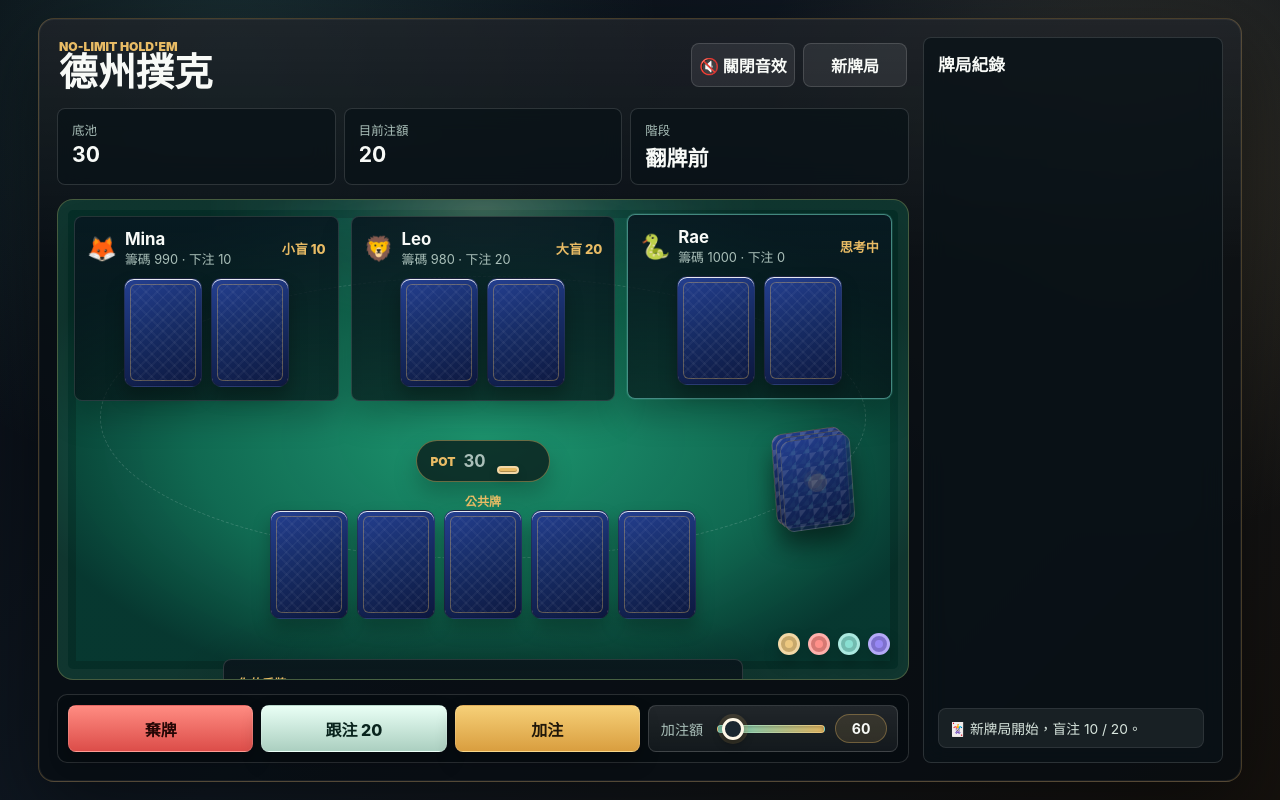
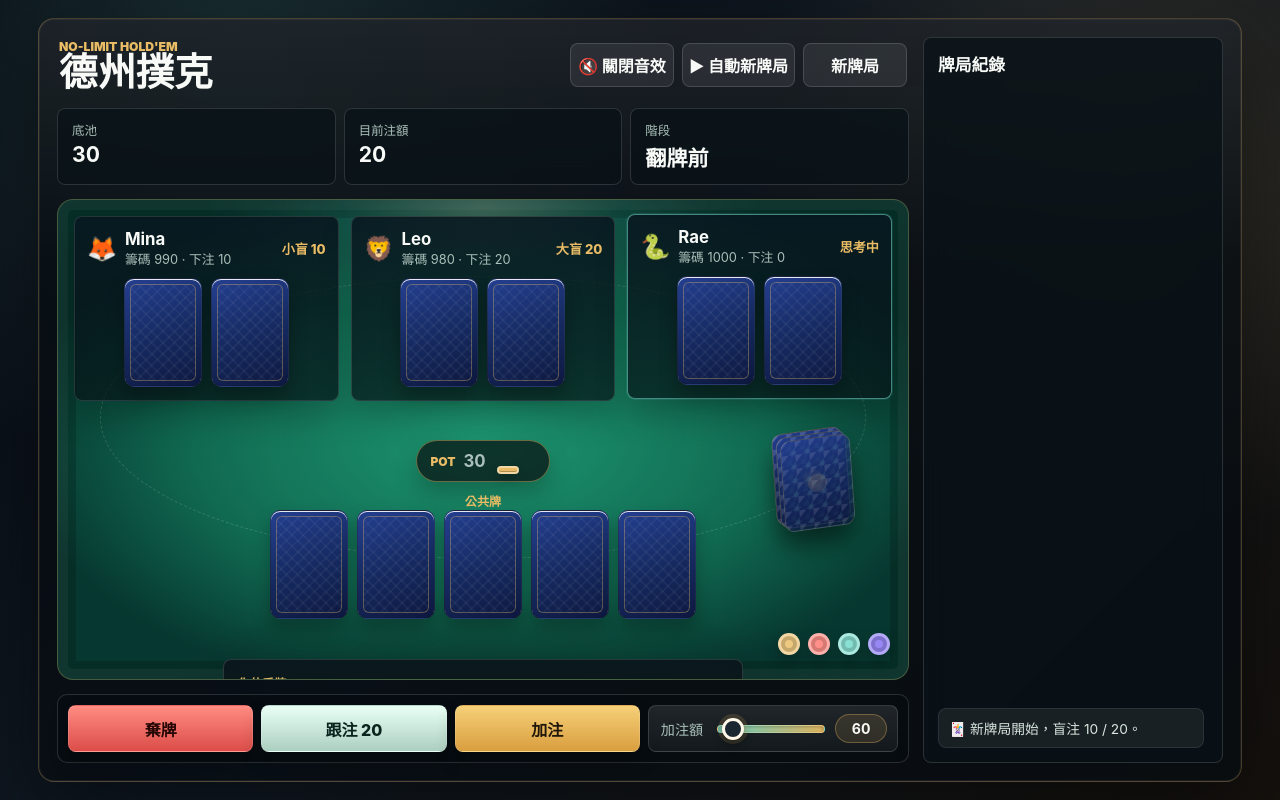
Before and after one commit to qoo109/texas-holdem, a plain HTML site: page index.html in a window 1280 px wide. Drawn offline with Linux system fonts and the light colour scheme.

Commit message:
Update index.html

```diff
--- a/index.html
+++ b/index.html
@@ -16,6 +16,7 @@
           </div>
           <div class="top-bar-actions">
             <button id="muteButton" class="ghost-button" type="button">🔇 關閉音效</button>
+            <button id="autoNewHandButton" class="ghost-button" type="button">▶ 自動新牌局</button>
             <button id="newHandButton" class="ghost-button" type="button">新牌局</button>
           </div>
         </div>
```
